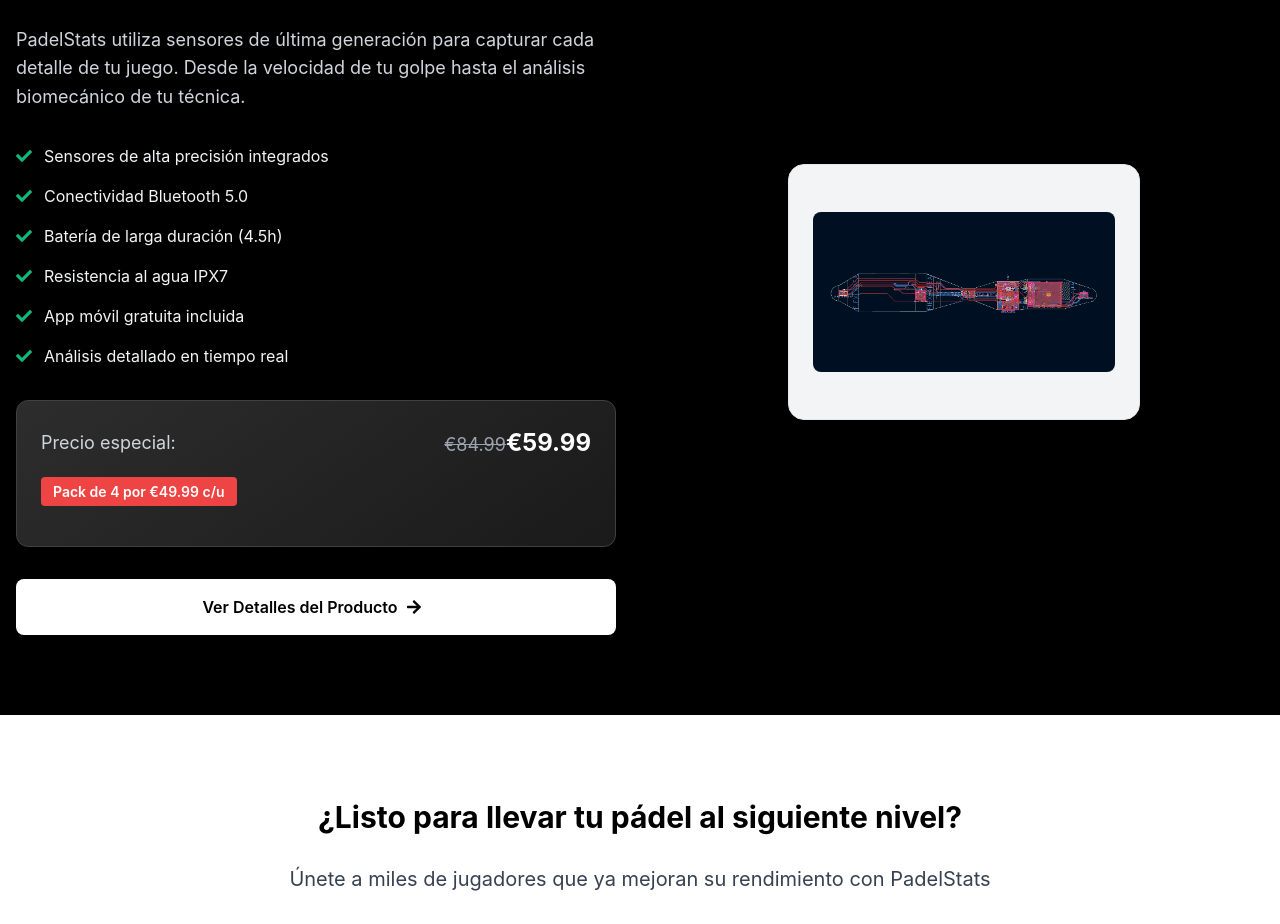
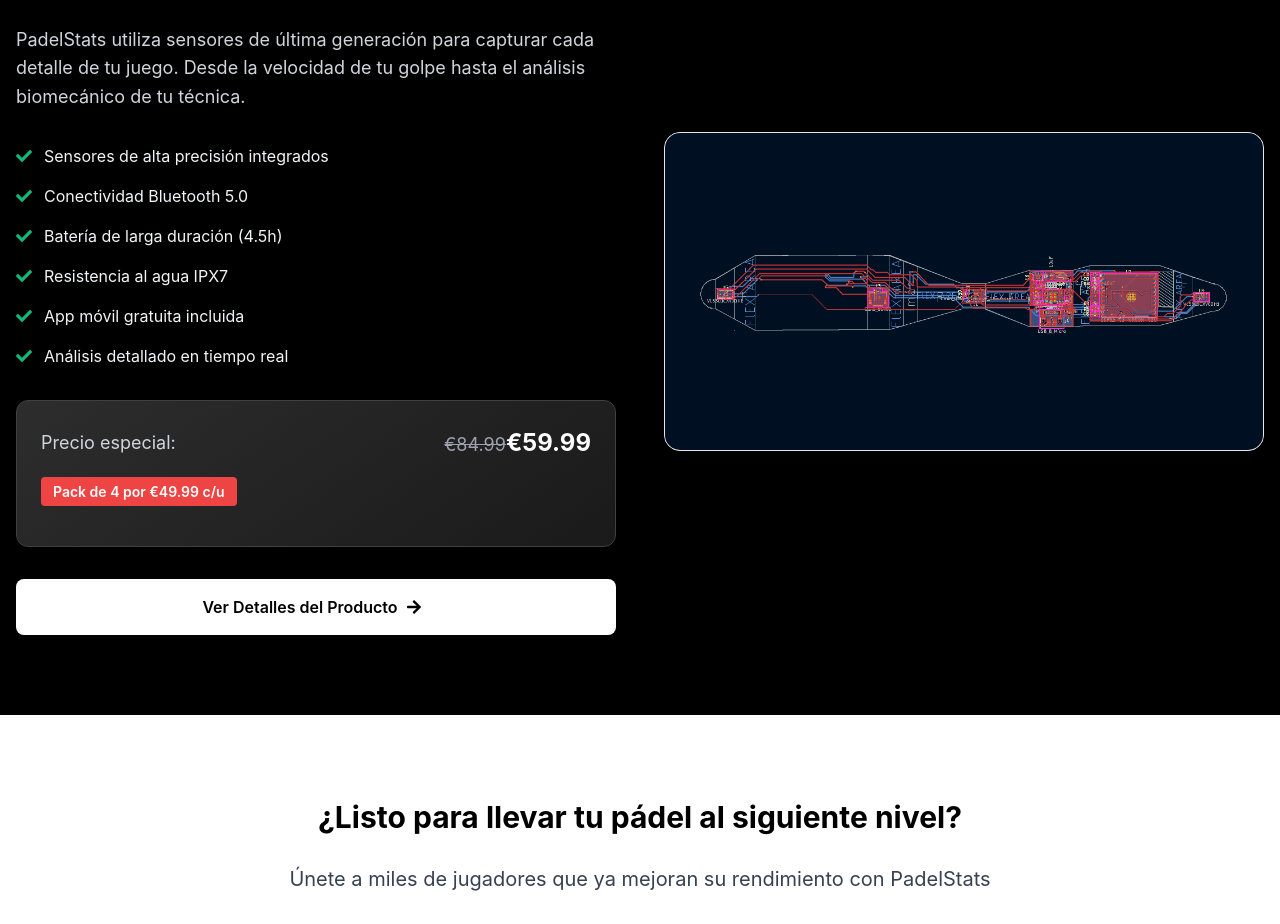
Before and after one commit to ROUVpage/padelStats_web, a React (Create React App) app in the folder frontend/: page / in a window 1280 px wide. Shown: the part 1360-2284 px from the top of the page. Built offline with nearby package versions, Linux system fonts and the light colour scheme.

Commit message:
fix: product image fills container

```diff
--- a/frontend/src/pages/Home.css
+++ b/frontend/src/pages/Home.css
@@ -417,13 +417,11 @@
 .product-details-image-container {
   background: #f3f4f6;
   border-radius: 1rem;
-  padding: 1.5rem;
+  overflow: hidden;
   display: flex;
   align-items: center;
   justify-content: center;
   min-height: 16rem;
-  max-width: 22rem;
-  margin: 0 auto;
   border: 1px solid #e5e7eb;
 }
 
--- a/frontend/src/pages/Home.js
+++ b/frontend/src/pages/Home.js
@@ -150,7 +150,7 @@
             </div>
             <div className="product-details-image">
               <div className="product-details-image-container" style={{background:'#f3f4f6',display:'flex',alignItems:'center',justifyContent:'center'}}>
-                <img src="/producto-padelstats.png" alt="PadelStats Sensor" style={{maxWidth:'100%',maxHeight:'100%',objectFit:'contain',borderRadius:'0.5rem'}} />
+                <img src="/producto-padelstats.png" alt="PadelStats Sensor" style={{width:'100%',height:'100%',objectFit:'cover',borderRadius:'0.5rem',display:'block'}} />
               </div>
             </div>
           </div>
```
